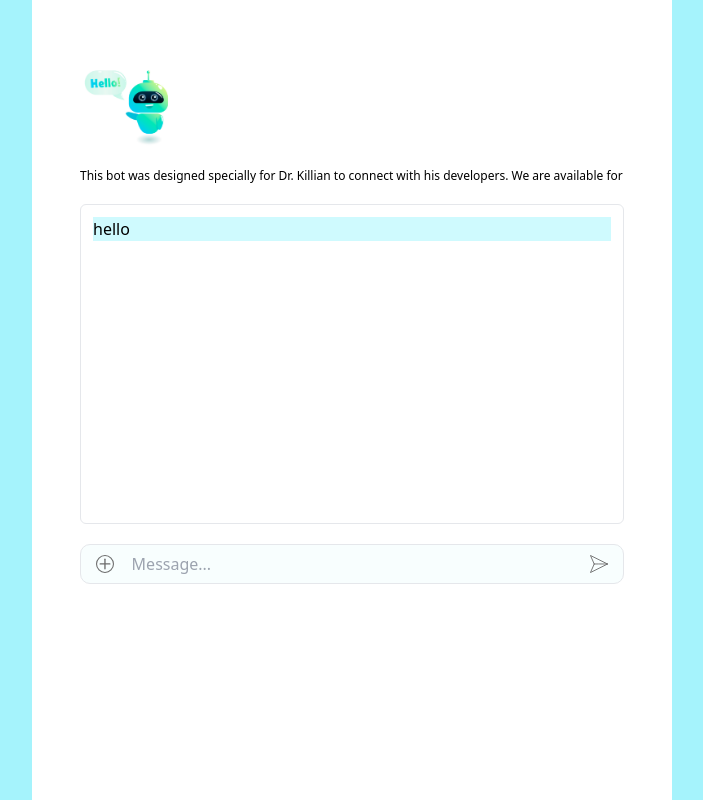
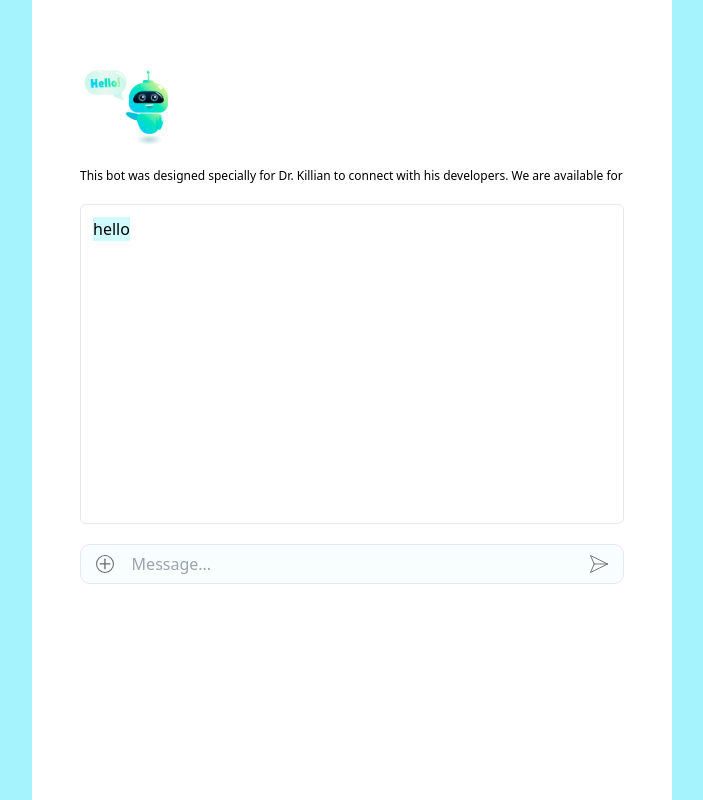
Before and after one commit to Sowetowp/telegrambot, a website: page public/index.html in a window 1280 px wide. Shown: the whole page, without its empty margins (288-991 px from the left). Drawn offline with Linux system fonts and the light colour scheme; no server answers.

Commit message:
auto-commit

```diff
--- a/public/index.html
+++ b/public/index.html
@@ -15,7 +15,7 @@
             <img src="/195.jpg" alt="" class="w-32 m-">
             <p class="font-light text-xs" id="demo"></p>
             <div id="dischat" class="border rounded-md mt-5 h-[40vh] p-3 overflow-auto">
-                <div class="bg-cyan-100 maxw">
+                <div class="bg-cyan-100 max-w-[90%] w-fit">
                     hello
                 </div>
             </div>
```
Also changed, not shown: public/output.css.
